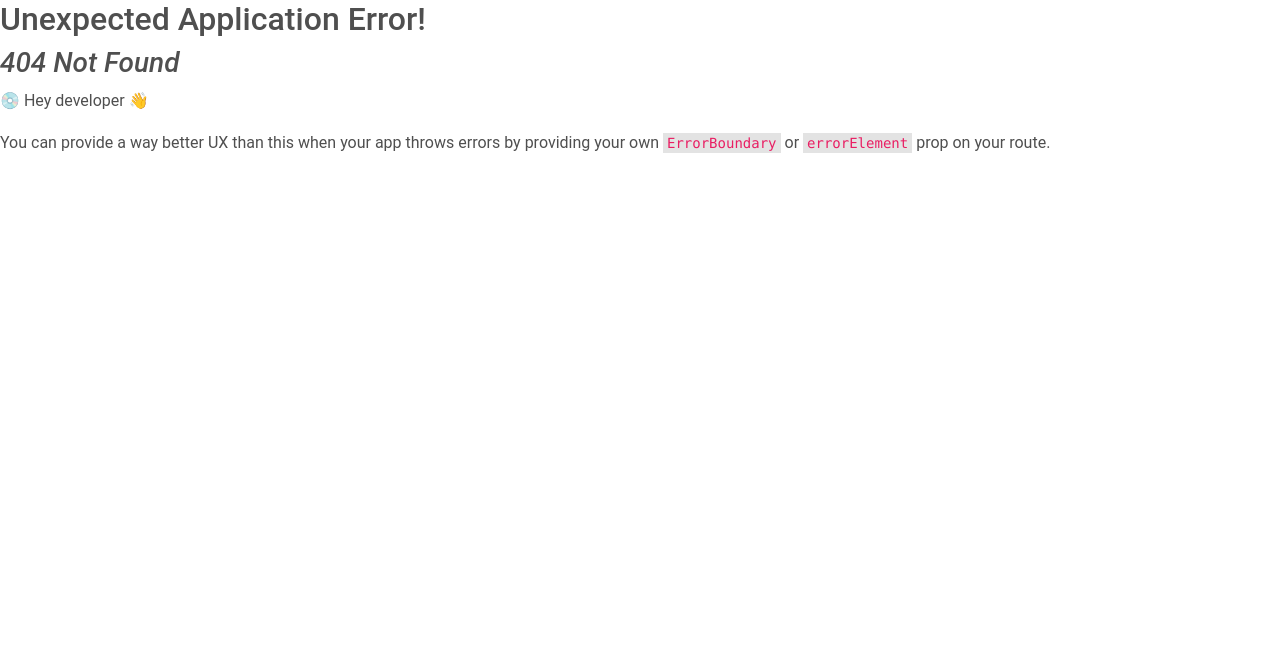
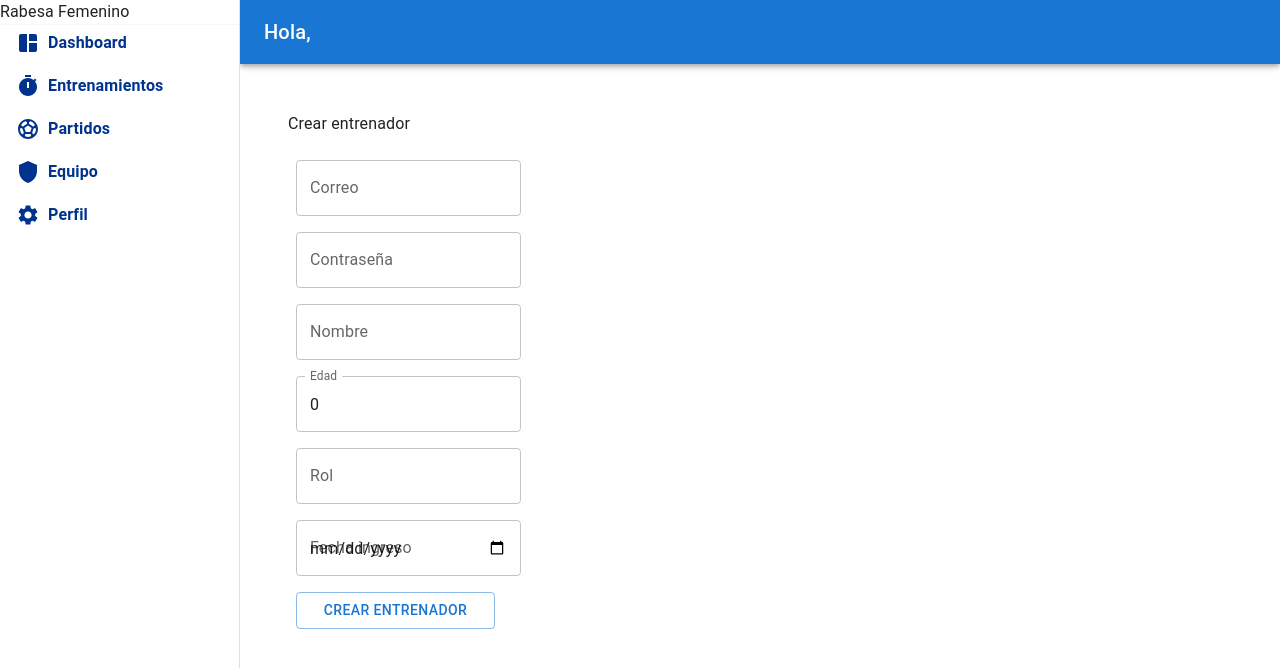
Before and after one commit to Virginiiamz/RabesaFemenino, a React (Vite) app in the folder frontend_rabesa/: page /home/crear-entrenador in a window 1280 px wide. Before the commit this address had no page. Shown: the top 668 px of the page. Built offline with nearby package versions, Linux system fonts and the light colour scheme.

Commit message:
Crea un entrenador en React

```diff
--- /dev/null
+++ b/frontend_rabesa/src/components/CreateTrainer.jsx
@@ -0,0 +1,131 @@
+import { Box, Button, TextField, Toolbar, Typography } from "@mui/material";
+import { useState } from "react";
+import { useNavigate } from "react-router";
+import { apiUrl } from "../config";
+
+function CreateTrainer() {
+  const navigate = useNavigate();
+  const [formData, setFormData] = useState({
+    correo: "",
+    contrasena: "",
+    nombre: "",
+    edad: 0,
+    rol: "",
+    fecha_ingreso: new Date(),
+    idclub: 1,
+  });
+
+  const handleSubmit = async (e) => {
+    e.preventDefault();
+
+    try {
+      const response = await fetch(apiUrl + "/entrenadores", {
+        method: "POST",
+        headers: {
+          "Content-Type": "application/json",
+        },
+        credentials: "include", // Para aceptar cookies en la respuesta y enviarlas si las hay
+        body: JSON.stringify(formData),
+      });
+
+      const data = await response.json();
+
+      if (response.ok) {
+        alert(data.mensaje);
+        navigate("/home/team"); // Redirige tras el login exitoso
+      } else {
+        alert(data.mensaje);
+        // setErrors({ apiError: data.mensaje || "Credenciales incorrectas." });
+      }
+    } catch (error) {
+      alert("Error de red. Inténtalo de nuevo más tarde.");
+    }
+  };
+
+  const handleChange = (e) => {
+    const { name, value } = e.target;
+    setFormData({ ...formData, [name]: value });
+  };
+
+  return (
+    <>
+      <Box
+        component="main"
+        sx={{
+          flexGrow: 1,
+          p: 3,
+        }}
+      >
+        <Toolbar />
+        <Typography sx={{ marginBottom: 2 }}>Crear entrenador</Typography>
+        <Box
+          component="form"
+          sx={{ "& > :not(style)": { m: 1, width: "25ch" } }}
+          noValidate
+          autoComplete="off"
+          onSubmit={handleSubmit}
+          style={{ display: "flex", flexDirection: "column" }}
+        >
+          <TextField
+            id="outlined-basic"
+            label="Correo"
+            variant="outlined"
+            name="correo"
+            value={formData.correo}
+            onChange={handleChange}
+          />
+          <TextField
+            id="outlined-basic"
+            label="Contraseña"
+            variant="outlined"
+            type="password"
+            name="contrasena"
+            value={formData.contrasena}
+            onChange={handleChange}
+          />
+          <TextField
+            id="outlined-basic"
+            label="Nombre"
+            variant="outlined"
+            type="text"
+            name="nombre"
+            value={formData.nombre}
+            onChange={handleChange}
+          />
+          <TextField
+            id="outlined-basic"
+            label="Edad"
+            variant="outlined"
+            type="number"
+            name="edad"
+            value={formData.edad}
+            onChange={handleChange}
+          />
+          <TextField
+            id="outlined-basic"
+            label="Rol"
+            variant="outlined"
+            type="text"
+            name="rol"
+            value={formData.rol}
+            onChange={handleChange}
+          />
+          <TextField
+            id="outlined-basic"
+            label="Fecha ingreso"
+            variant="outlined"
+            type="date"
+            name="fecha_ingreso"
+            value={formData.fecha_ingreso}
+            onChange={handleChange}
+          />
+          <Button variant="outlined" type="submit">
+            Crear entrenador
+          </Button>
+        </Box>
+      </Box>
+    </>
+  );
+}
+
+export default CreateTrainer;
--- a/frontend_rabesa/src/components/Team.jsx
+++ b/frontend_rabesa/src/components/Team.jsx
@@ -9,7 +9,7 @@ import {
   Typography,
 } from "@mui/material";
 import { useEffect, useState } from "react";
-import { useNavigate } from "react-router";
+import { Link, useNavigate } from "react-router";
 import { apiUrl } from "../config";
 
 function Team() {
@@ -59,6 +59,9 @@ function Team() {
         }}
       >
         <Toolbar />
+        <Link to="/home/crear-entrenador">
+          <Button variant="contained">Crear entrenador</Button>
+        </Link>
         <Typography sx={{ marginBottom: 2 }}>Entrenadores</Typography>
         <Box
           sx={{
@@ -79,15 +82,20 @@ function Team() {
               />
               <CardContent>
                 <Typography gutterBottom variant="h5" component="div">
-                    {entrenador.nombre}
+                  {entrenador.nombre}
                 </Typography>
                 <Typography variant="body2" sx={{ color: "text.secondary" }}>
-                    {entrenador.rol}
+                  {entrenador.rol}
                 </Typography>
               </CardContent>
               <CardActions>
                 <Button size="small">Editar</Button>
-                <Button size="small" onClick={() => handleDelete(entrenador.identrenador)}>Eliminar</Button>
+                <Button
+                  size="small"
+                  onClick={() => handleDelete(entrenador.identrenador)}
+                >
+                  Eliminar
+                </Button>
               </CardActions>
             </Card>
           ))}
--- a/frontend_rabesa/src/main.jsx
+++ b/frontend_rabesa/src/main.jsx
@@ -7,6 +7,7 @@ import Login from "./components/Login";
 import Home from "./components/Home";
 import Dashboard from "./components/Dashboard";
 import Team from "./components/Team";
+import CreateTrainer from "./components/CreateTrainer";
 // import PaginaError from "./pages/PaginaError";
 
 let router = createBrowserRouter([
@@ -27,6 +28,10 @@ let router = createBrowserRouter([
       path: "team",
       element: <Team />
     },
+    {
+      path: "/home/crear-entrenador",
+      element: <CreateTrainer />
+    },
   ],
   },
 
```
